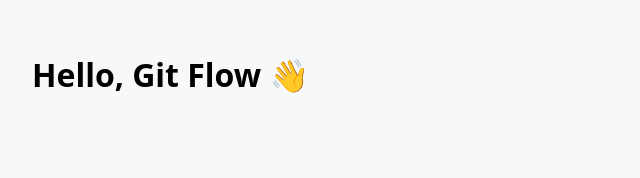
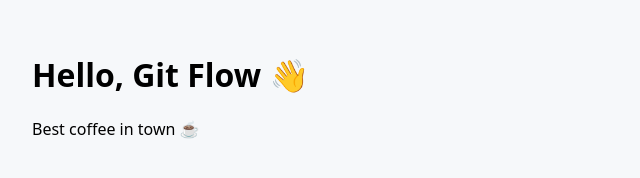
Before and after one commit to Bennay-cloud/my-git-lab, a plain HTML site: page index.html in a window 1280 px wide. Shown: the whole page, without its empty margins (0-640 px from the left). Drawn offline with Linux system fonts and the light colour scheme.

Commit message:
feat: add slogan variant A

```diff
--- a/index.html
+++ b/index.html
@@ -11,3 +11,5 @@
     <script src="script.js"></script>
   </body>
 </html>
+
+<p class='slogan'>Best coffee in town ☕</p>
```
